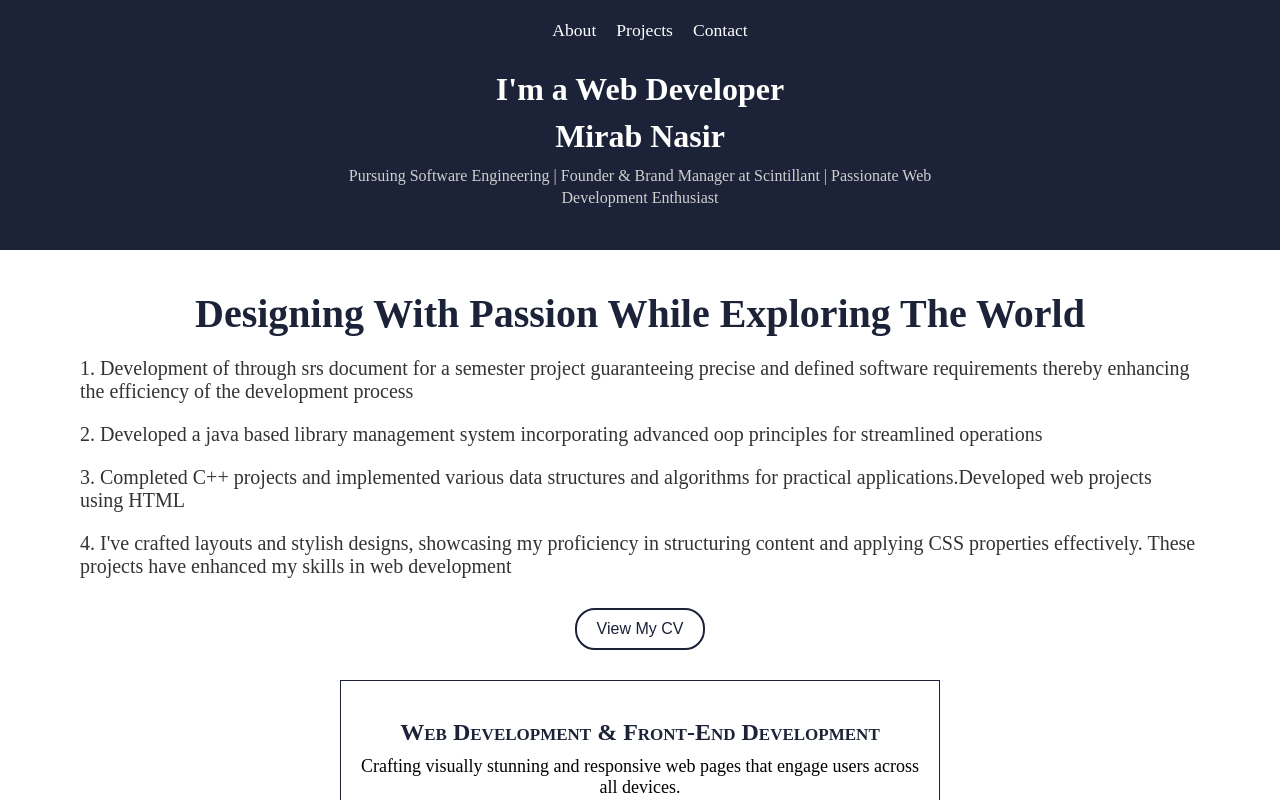
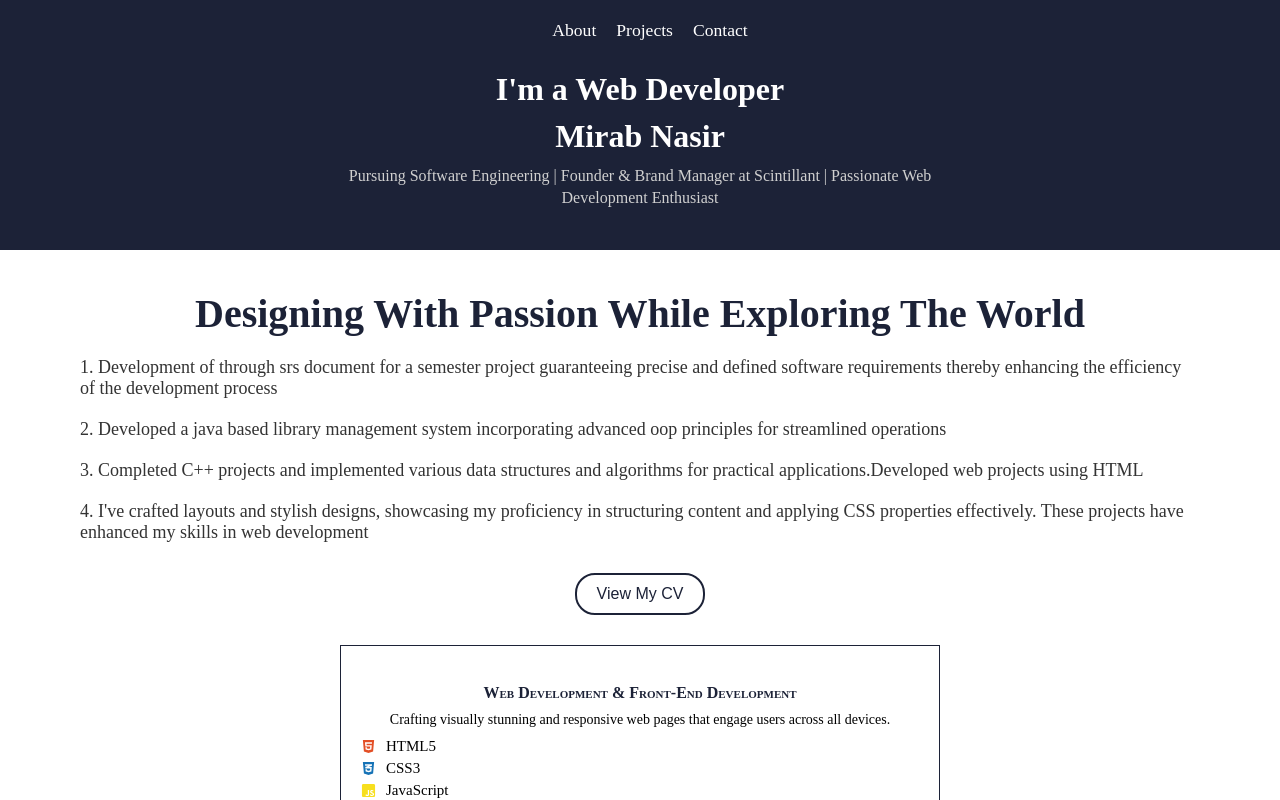
Before and after one commit to mirabnasir/React-Portfolio, a React (Vite) app: page / in a window 1280 px wide. Shown: the top 800 px of the page. Built offline with nearby package versions, Linux system fonts and the light colour scheme.

Commit message:
make changes

```diff
--- a/src/About.css
+++ b/src/About.css
@@ -30,7 +30,7 @@ body {
 
 .list li {
     margin: 20px 0;
-    font-size: 1.25rem;
+    font-size: 18px;
     color: #333;
 }
 
@@ -83,13 +83,13 @@ body {
     text-align: center;
     color: #1c2237;
     font-family: 'Times New Roman', Times, serif;
-    font-size: 1.5rem;
+    font-size: 16px;
     font-variant: small-caps;
     margin-bottom: 10px;
 }
 
 .service p {
-    font-size: 1.125rem;
+    font-size: 14px;
     margin-bottom: 10px;
     text-align: center;
 }
@@ -104,7 +104,7 @@ body {
 }
 
 .service li {
-    font-size: 1.125rem;
+    font-size: 15px;
     margin-bottom: 5px;
     display: flex;
     align-items: center;
@@ -159,7 +159,7 @@ body {
         font-size: 1.5rem;
     }
     .list li {
-        font-size: 1rem;
+        font-size: 14px;
     }
 
     .about-buttons button {
```
